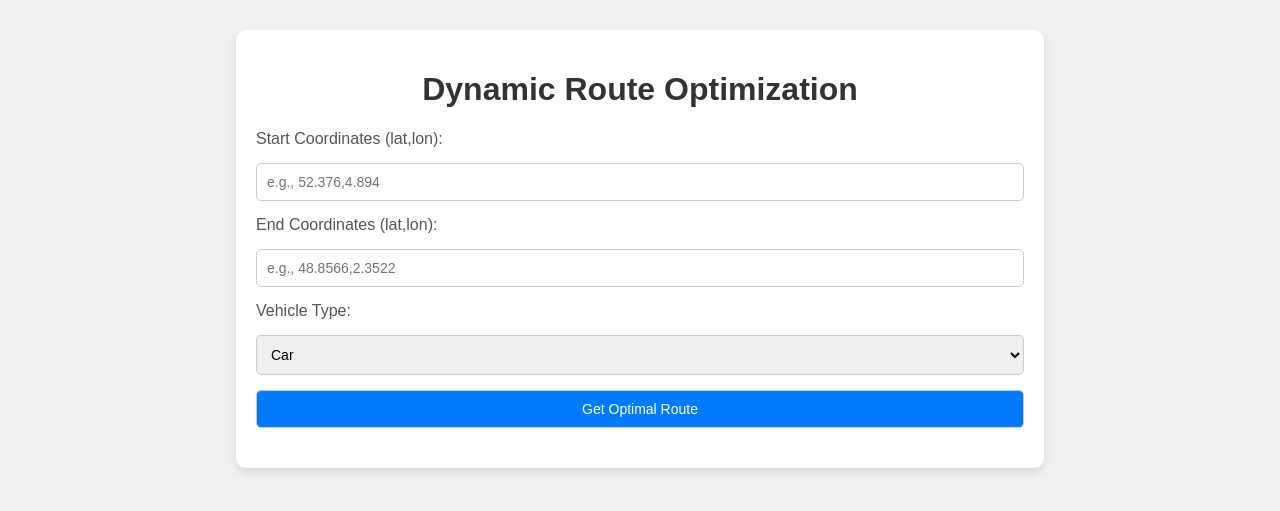
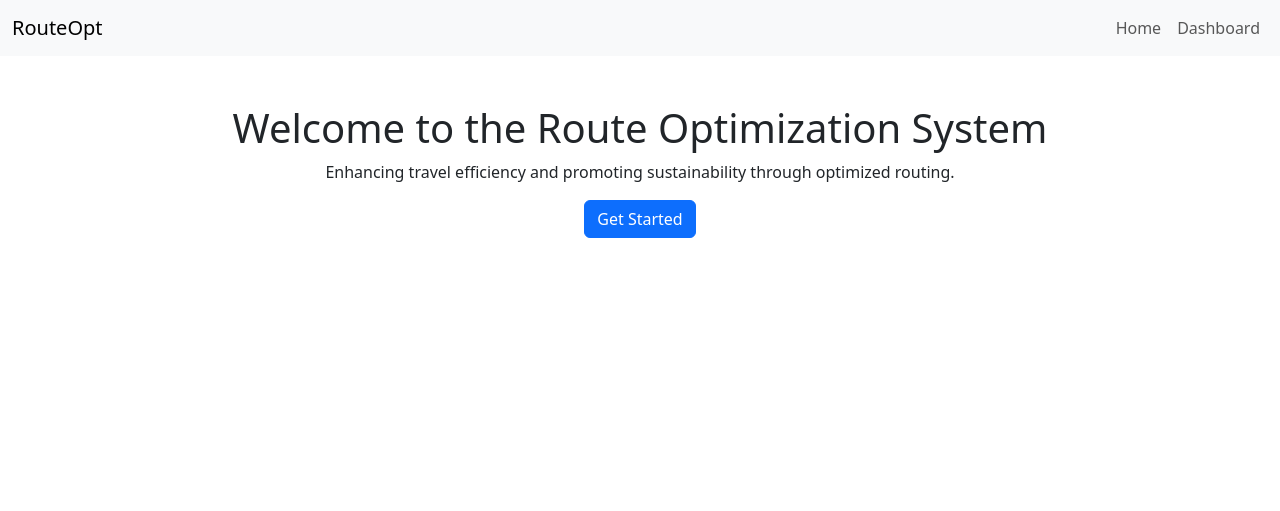
Before and after one commit to diva3501/DCR, a Flask app: page / in a window 1280 px wide. Shown: the top 511 px of the page. Run offline with Flask 3, Linux system fonts and the light colour scheme.

Commit message:
predicting the result

```diff
--- a/DynamicRouteOptimizationProject/app.py
+++ b/DynamicRouteOptimizationProject/app.py
@@ -1,51 +1,52 @@
-from flask import Flask, request, jsonify, render_template
+from flask import Flask, render_template, request, jsonify
 import requests
 
-# Initialize Flask app
 app = Flask(__name__)
 
-# API Keys (replace with your valid keys)
+# API Keys (replace with your actual keys)
 TOMTOM_API_KEY = "MVKuv3pCsGAtSHNdjQ7JIj9yorWXSkiQ"
 AQICN_API_KEY = "bfd17d0a7a3265bb140f9341cbd22581f0631a98"
 
 @app.route('/')
+def index():
+    return render_template('index.html')
+
+@app.route('/dashboard')
 def dashboard():
-    return render_template('index.html')
+    return render_template('dashboard.html')
 
 @app.route('/route', methods=['POST'])
 def get_route():
+    data = request.json
+    start = data.get('start')  # Latitude,Longitude
+    end = data.get('end')      # Latitude,Longitude
+    vehicle_type = data.get('vehicle_type', 'car')
+
     try:
-        data = request.json
-        start = data['start']
-        end = data['end']
-        vehicle_type = data['vehicle_type']
-
-        # Ensure start and end points are latitude,longitude
-        if not (',' in start and ',' in end):
-            return jsonify({"error": "Invalid start or end coordinates. Format: 'latitude,longitude'"}), 400
-
-        # TomTom API URL
+        # Fetch route from TomTom API
         tomtom_url = f"https://api.tomtom.com/routing/1/calculateRoute/{start}:{end}/json?key={TOMTOM_API_KEY}&traffic=true"
         tomtom_response = requests.get(tomtom_url)
-
-        if tomtom_response.status_code != 200:
-            return jsonify({"error": "Failed to fetch route from TomTom API."}), 500
-
         tomtom_data = tomtom_response.json()
 
-        # Calculate emissions
+        # Extract distance
         distance_km = tomtom_data['routes'][0]['summary']['lengthInMeters'] / 1000
+
+        # Estimate emissions
         emissions_kg = estimate_emissions(distance_km, vehicle_type)
 
         return jsonify({
             "route_summary": tomtom_data['routes'][0]['summary'],
-            "emissions_kg": emissions_kg
+            "emissions": emissions_kg
         })
     except Exception as e:
         return jsonify({"error": str(e)}), 500
 
 def estimate_emissions(distance_km, vehicle_type):
-    emissions_per_km = {"car": 0.121, "truck": 0.185, "motorcycle": 0.055}
+    emissions_per_km = {
+        "car": 0.121,    # 121 grams per km
+        "truck": 0.185,  # 185 grams per km
+        "motorcycle": 0.055  # 55 grams per km
+    }
     return emissions_per_km.get(vehicle_type, 0.121) * distance_km
 
 if __name__ == '__main__':
--- a/DynamicRouteOptimizationProject/requirements.txt
+++ b/DynamicRouteOptimizationProject/requirements.txt
@@ -1,2 +1,2 @@
-Flask
+flask
 requests
--- a/DynamicRouteOptimizationProject/static/app.js
+++ /dev/null
@@ -1,25 +0,0 @@
-document.getElementById("routeForm").onsubmit = async (event) => {
-    event.preventDefault();
-
-    const start = document.getElementById("start").value;
-    const end = document.getElementById("end").value;
-    const vehicle = document.getElementById("vehicle").value;
-
-    try {
-        const response = await fetch("/route", {
-            method: "POST",
-            headers: { "Content-Type": "application/json" },
-            body: JSON.stringify({ start, end, vehicle_type: vehicle }),
-        });
-
-        if (!response.ok) {
-            const errorData = await response.json();
-            document.getElementById("results").innerText = `Error: ${errorData.error}`;
-        } else {
-            const data = await response.json();
-            document.getElementById("results").innerText = JSON.stringify(data, null, 2);
-        }
-    } catch (error) {
-        document.getElementById("results").innerText = `Error: ${error.message}`;
-    }
-};
--- a/DynamicRouteOptimizationProject/static/style.css
+++ b/DynamicRouteOptimizationProject/static/style.css
@@ -1,54 +1,11 @@
 body {
     font-family: Arial, sans-serif;
-    margin: 0;
-    padding: 0;
-    background-color: #f0f0f0;
+}
+
+.navbar {
+    box-shadow: 0px 2px 5px rgba(0, 0, 0, 0.2);
 }
 
 .container {
-    width: 60%;
-    margin: 30px auto;
-    background: #fff;
-    border-radius: 10px;
-    padding: 20px;
-    box-shadow: 0 4px 8px rgba(0, 0, 0, 0.1);
+    margin-top: 50px;
 }
-
-h1 {
-    text-align: center;
-    color: #333;
-}
-
-form {
-    display: flex;
-    flex-direction: column;
-    gap: 15px;
-}
-
-label {
-    font-size: 16px;
-    color: #555;
-}
-
-input, select, button {
-    padding: 10px;
-    font-size: 14px;
-    border: 1px solid #ccc;
-    border-radius: 5px;
-    outline: none;
-}
-
-button {
-    background-color: #007bff;
-    color: white;
-    cursor: pointer;
-}
-
-button:hover {
-    background-color: #0056b3;
-}
-
-#results {
-    margin-top: 20px;
-    font-size: 16px;
-}
--- a/DynamicRouteOptimizationProject/templates/index.html
+++ b/DynamicRouteOptimizationProject/templates/index.html
@@ -4,29 +4,15 @@
     <meta charset="UTF-8">
     <meta name="viewport" content="width=device-width, initial-scale=1.0">
     <title>Dynamic Route Optimization</title>
-    <link rel="stylesheet" href="/static/style.css">
+    <link href="https://cdn.jsdelivr.net/npm/bootstrap@5.3.0/dist/css/bootstrap.min.css" rel="stylesheet">
+    <link rel="stylesheet" href="{{ url_for('static', filename='css/style.css') }}">
 </head>
 <body>
-    <div class="container">
-        <h1>Dynamic Route Optimization</h1>
-        <form id="routeForm">
-            <label for="start">Start Coordinates (lat,lon):</label>
-            <input type="text" id="start" name="start" required placeholder="e.g., 52.376,4.894">
-
-            <label for="end">End Coordinates (lat,lon):</label>
-            <input type="text" id="end" name="end" required placeholder="e.g., 48.8566,2.3522">
-
-            <label for="vehicle">Vehicle Type:</label>
-            <select id="vehicle" name="vehicle_type">
-                <option value="car">Car</option>
-                <option value="truck">Truck</option>
-                <option value="motorcycle">Motorcycle</option>
-            </select>
-
-            <button type="submit">Get Optimal Route</button>
-        </form>
-        <div id="results"></div>
+    {% include 'navbar.html' %}
+    <div class="container text-center mt-5">
+        <h1>Welcome to the Route Optimization System</h1>
+        <p>Enhancing travel efficiency and promoting sustainability through optimized routing.</p>
+        <a href="/dashboard" class="btn btn-primary">Get Started</a>
     </div>
-    <script src="/static/app.js"></script>
 </body>
 </html>
--- /dev/null
+++ b/DynamicRouteOptimizationProject/templates/navbar.html
@@ -0,0 +1,18 @@
+<nav class="navbar navbar-expand-lg navbar-light bg-light">
+    <div class="container-fluid">
+        <a class="navbar-brand" href="/">RouteOpt</a>
+        <button class="navbar-toggler" type="button" data-bs-toggle="collapse" data-bs-target="#navbarNav" aria-controls="navbarNav" aria-expanded="false" aria-label="Toggle navigation">
+            <span class="navbar-toggler-icon"></span>
+        </button>
+        <div class="collapse navbar-collapse" id="navbarNav">
+            <ul class="navbar-nav ms-auto">
+                <li class="nav-item">
+                    <a class="nav-link" href="/">Home</a>
+                </li>
+                <li class="nav-item">
+                    <a class="nav-link" href="/dashboard">Dashboard</a>
+                </li>
+            </ul>
+        </div>
+    </div>
+</nav>
```
Also changed, not shown: DynamicRouteOptimizationProject/static/script.js (added, +22 -0 lines), DynamicRouteOptimizationProject/templates/dashboard.html (added, +37 -0 lines), DynamicRouteOptimizationProject/utils/calculate_emissions.py (added).
